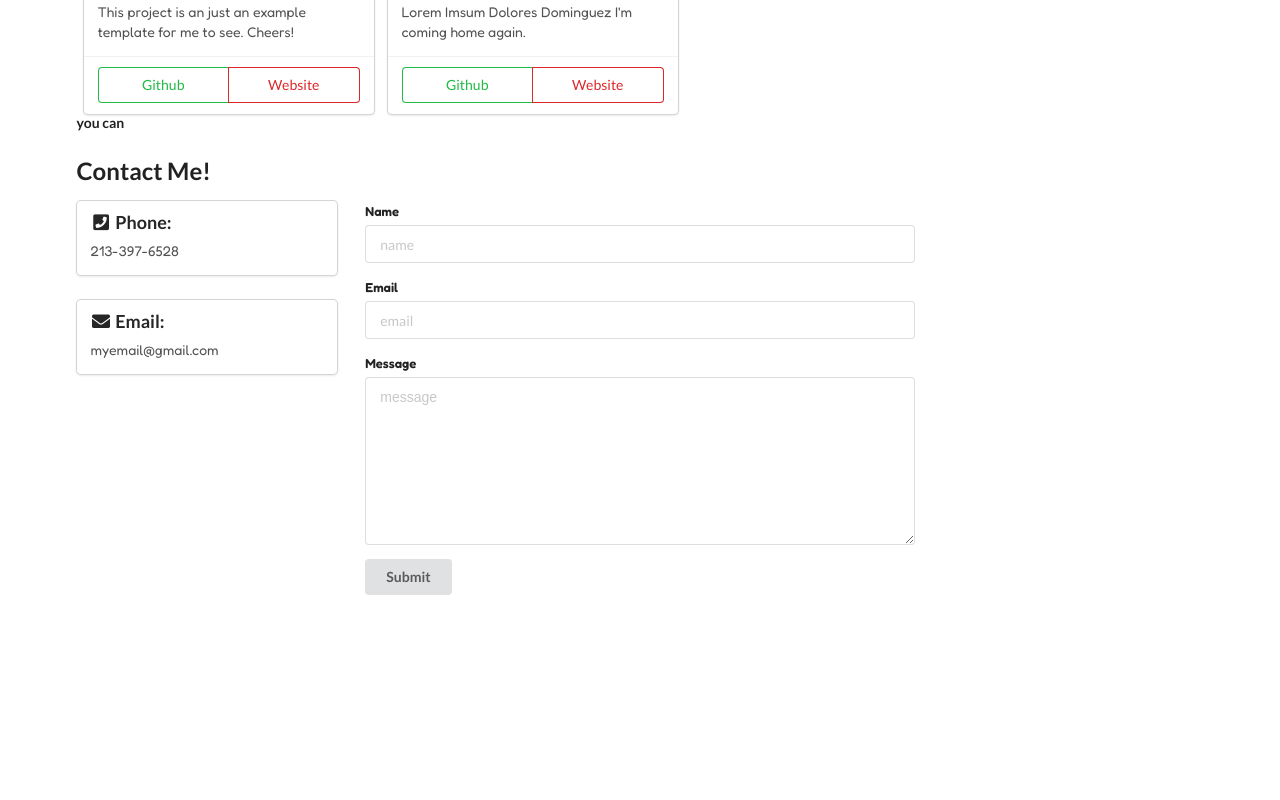
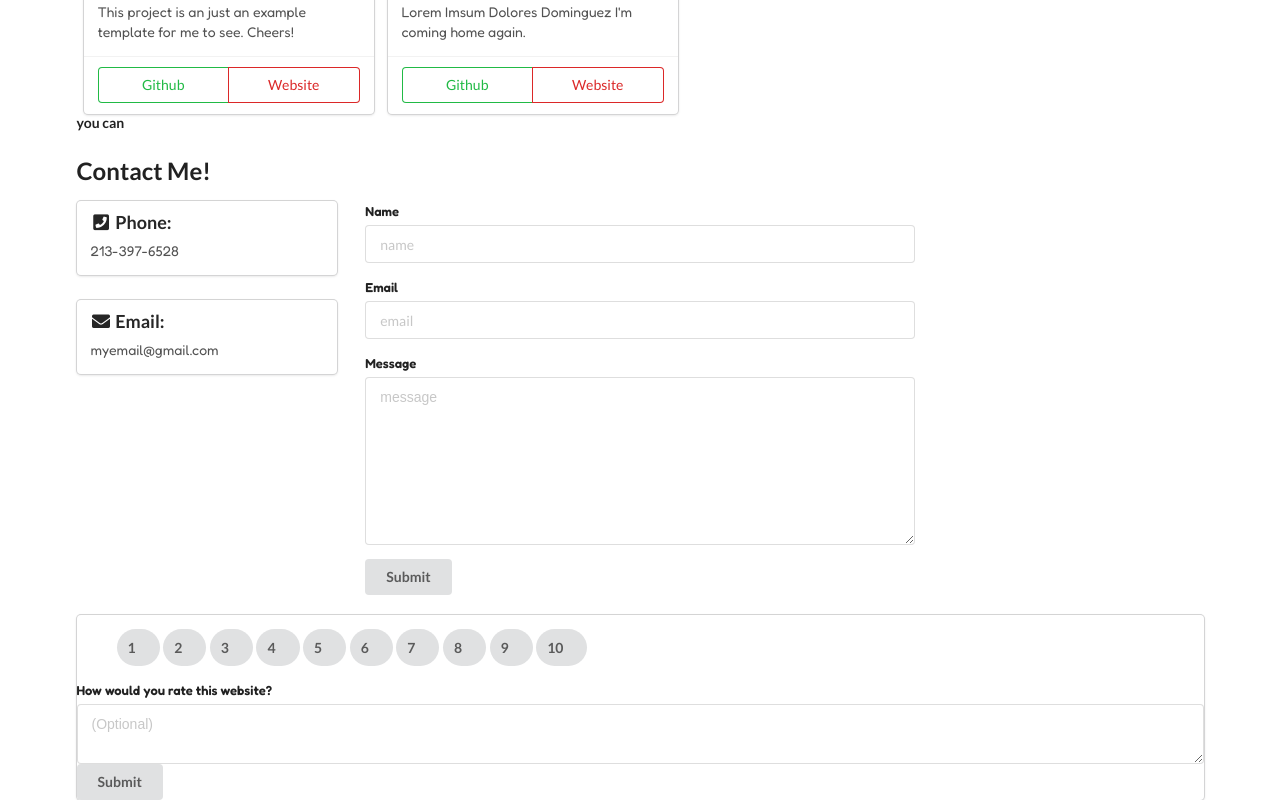
Before and after one commit to minwk79/react-portfolio-website, a React (Create React App) app: page / in a window 1280 px wide. Shown: the part 990-1790 px from the top of the page. Before the commit the page ends 1599 px from the top, so only its background shows below. Built offline with nearby package versions, Linux system fonts and the light colour scheme.

Commit message:
Feedback Form v1

```diff
--- a/src/components/App.jsx
+++ b/src/components/App.jsx
@@ -4,7 +4,7 @@ import About from './About';
 import Skills from './Skills';
 import Project from './Project';
 import Contact from './Contact';
-
+import Footer from './Footer';
 
 function App() {
   return (
@@ -14,6 +14,8 @@ function App() {
       <Skills />
       <Project />
       <Contact />
+      <br />
+      <Footer />
     </div>
   )
 }
--- a/src/components/Footer.jsx
+++ b/src/components/Footer.jsx
@@ -1,7 +1,43 @@
-import React from 'react'
+import React, {useState} from 'react'
+import RatingScale from './RatingScale'
+
 
 export default function Footer() {
+
+  const [text, setText] = useState('');
+  const [rating, setRating] = useState(10);
+
+  const handleSubmit = () => {
+    // TODO: when user submits the form.
+    console.log("Submitted with text: ", text);
+    console.log("Rating: ", rating);
+
+    // After submission, disable this feature (only one time.)
+  }
+
+  const handleTextChange = (event) => {
+    setText(event.target.value);
+  }
+
+  const handleSelect = (event) => {
+    setRating(+event.target.value);
+  }
+
+
   return (
-    <div>Footer</div>
+    <div className='footer ui container'>
+      <div className='ui fluid card'>
+        <RatingScale onSelect={handleSelect}/>
+        <div className='ui form'>
+          <div className='field'>
+            <label>How would you rate this website?</label>
+            <textarea rows="2" placeholder="(Optional)" onChange={handleTextChange}></textarea>
+            <div className='ui submit button' onClick={handleSubmit}>Submit</div>
+
+          </div>
+        </div>
+      </div>
+
+    </div>
   )
 }
--- /dev/null
+++ b/src/components/RatingScale.jsx
@@ -0,0 +1,29 @@
+
+function RatingScale({onSelect}) {
+
+  const ratings = ['1','2','3','4','5','6','7','8','9','10'];
+
+  const ratingOptions = ratings.map((rating) => {
+      return (
+      <li className='circular ui icon button' key={rating}>
+         {rating}
+          <input
+            type='radio'
+            id={`num${rating}`}
+            name={rating}
+            value={rating}
+            onChange={onSelect}
+            />
+
+      </li>
+      )
+  });
+
+  return (
+    <ul className='rating-scale'>
+      {ratingOptions}
+    </ul>
+  )
+}
+
+export default RatingScale
--- a/src/index.css
+++ b/src/index.css
@@ -30,23 +30,60 @@ body {
   background: lightgray;
 } */
 
-section {
-  margin-top: 8rem;
-}
-
-section > h2 {
-  text-align: center;
-  margin-bottom: 3rem;
-}
-
-section > h2 {
-  text-align: center;
-}
-
 img {
   display: block;
   width: 100%;
   object-fit: cover;
+}
+
+ul {
+  list-style: none;
+}
+
+.ui.card.rating {
+  display: flex;
+  align-items: center;
+  justify-content: space-around;
+  margin: 30px 0 40px;
+}
+
+.ui.card.rating li {
+  position: relative;
+  background: #f4f4f4;
+  width: 50px;
+  height: 50px;
+  padding: 10px;
+  text-align: center;
+  border-radius: 50%;
+  font-size: 19px;
+  border: 1px #eee solid;
+  transition: 0.3s;
+}
+
+.ui.card.rating li label {
+  position: absolute;
+  top: 50%;
+  left: 50%;
+  width: 50px;
+  height: 50px;
+  padding: 10px;
+  border-radius: 50%;
+  transform: translate(-50%, -50%);
+  cursor: pointer;
+}
+
+.ui.card.rating li:hover {
+  background: #ff6a95;
+  color: #fff;
+}
+
+[type="radio"] {
+  opacity: 0;
+}
+
+[type="radio"]:checked ~ label {
+  background: blue;
+  color: #fff;
 }
 
 /* Media Queries (Medium Devices -> Tablet) */
```
